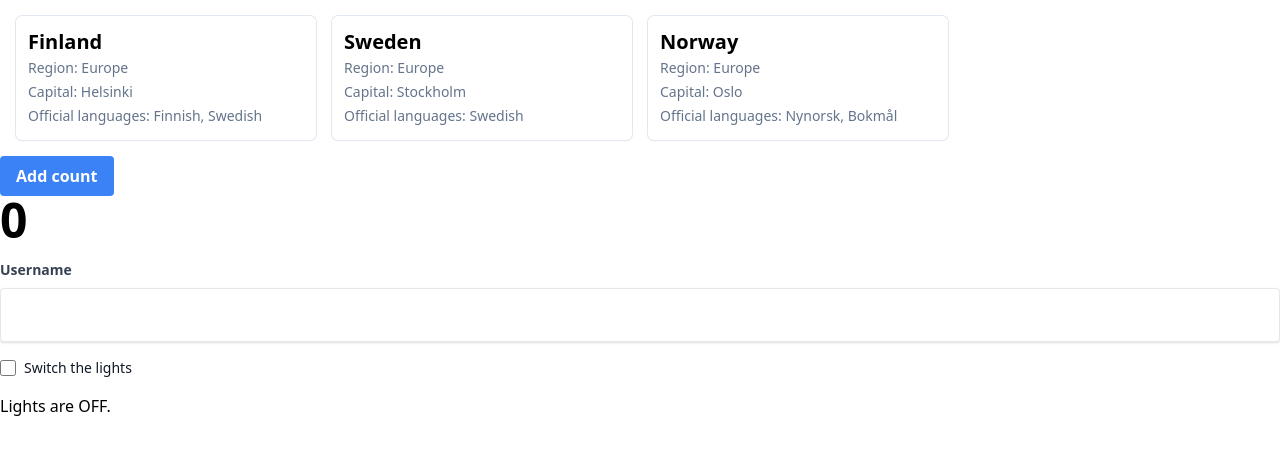
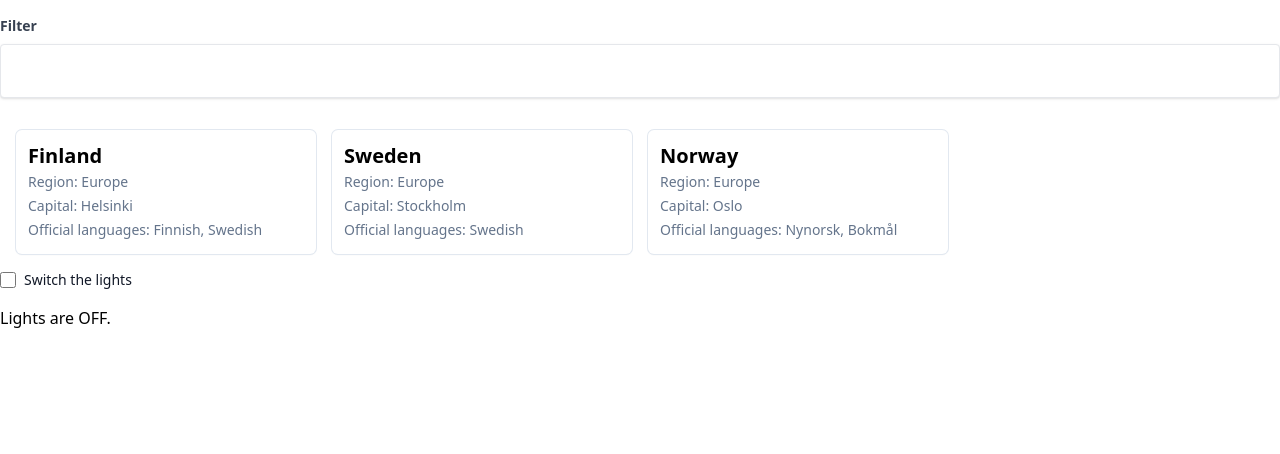
Before and after one commit to mikkomikko/react-course, a React (Create React App) app: page / in a window 1280 px wide. Shown: the top 454 px of the page. Built offline with nearby package versions, Linux system fonts and the light colour scheme.

Commit message:
Refactor components

```diff
--- a/src/App.tsx
+++ b/src/App.tsx
@@ -1,20 +1,8 @@
 import { ChangeEvent, useState } from "react";
-import Counter from "./components/Counter/Counter";
-import CountryListItem from "./components/CountryListItem/CountryListItem";
+import CountryList from "./components/CountryList/CountryList";
 
 function App() {
-  const [currentCount, setCurrentCount] = useState<number>(0);
-  const [currentText, setCurrentText] = useState<string>("");
   const [isOn, setIsOn] = useState(false);
-
-  const handleCountClick = () => {
-    // setCurrentCount(currentCount + 1);
-    setCurrentCount((prev) => prev + 1);
-  };
-
-  const handleTextInputChange = (event: ChangeEvent<HTMLInputElement>) => {
-    setCurrentText(event.target.value);
-  };
 
   const handleCheckboxChange = (event: ChangeEvent<HTMLInputElement>) => {
     setIsOn(event.target.checked);
@@ -22,51 +10,7 @@ function App() {
 
   return (
     <div className="max-w-7xl mx-auto">
-      <ul className="p-4 grid grid-cols-4 gap-4 text-sm leading-6">
-        <CountryListItem
-          name="Finland"
-          capital="Helsinki"
-          region="Europe"
-          languages={["Finnish", "Swedish"]}
-        />
-        <CountryListItem
-          name="Sweden"
-          capital="Stockholm"
-          region="Europe"
-          languages={["Swedish"]}
-        />
-        <CountryListItem
-          name="Norway"
-          capital="Oslo"
-          region="Europe"
-          languages={["Nynorsk", "Bokmål"]}
-        />
-      </ul>
-      <div className="mb-4">
-        <button
-          className="bg-blue-500 hover:bg-blue-700 text-white font-bold py-2 px-4 rounded"
-          onClick={handleCountClick}
-        >
-          Add count
-        </button>
-        <Counter count={currentCount} />
-      </div>
-      <div className="mb-4">
-        <label
-          className="block text-gray-700 text-sm font-bold mb-2"
-          htmlFor="username"
-        >
-          Username
-        </label>
-        <input
-          className="shadow appearance-none border rounded w-full py-4 px-4 text-gray-700 leading-tight focus:outline-none focus:border-sky-500 focus:ring-1 focus:ring-sky-500"
-          id="new-password"
-          type="text"
-          onChange={handleTextInputChange}
-          value={currentText}
-        />
-        <p className="mt-3">{currentText}</p>
-      </div>
+      <CountryList />
       <div className="mb-4">
         <div className="flex items-center mb-4">
           <input
--- /dev/null
+++ b/src/components/CountryList/CountryList.tsx
@@ -0,0 +1,37 @@
+import { useState } from "react";
+import CountryListItem from "../CountryListItem/CountryListItem";
+import TextInput from "../TextInput/TextInput";
+
+export default function CountryList() {
+  const [filterValue, setFilterValue] = useState("");
+
+  const handleFilterChange = (value: string) => {
+    setFilterValue(value);
+  };
+
+  return (
+    <div>
+      <TextInput onChange={handleFilterChange} />
+      <ul className="p-4 grid grid-cols-4 gap-4 text-sm leading-6">
+        <CountryListItem
+          name="Finland"
+          capital="Helsinki"
+          region="Europe"
+          languages={["Finnish", "Swedish"]}
+        />
+        <CountryListItem
+          name="Sweden"
+          capital="Stockholm"
+          region="Europe"
+          languages={["Swedish"]}
+        />
+        <CountryListItem
+          name="Norway"
+          capital="Oslo"
+          region="Europe"
+          languages={["Nynorsk", "Bokmål"]}
+        />
+      </ul>
+    </div>
+  );
+}
--- /dev/null
+++ b/src/components/TextInput/TextInput.tsx
@@ -0,0 +1,33 @@
+import { ChangeEvent, useState } from "react";
+
+interface Props {
+  onChange: (value: string) => void;
+}
+
+export default function TextInput({ onChange }: Props) {
+  const [currentText, setCurrentText] = useState("");
+
+  const handleTextInputChange = (event: ChangeEvent<HTMLInputElement>) => {
+    setCurrentText(event.target.value);
+    // We can't use currentText here
+    onChange(event.target.value);
+  };
+
+  return (
+    <div className="mt-4 mb-4">
+      <label
+        className="block text-gray-700 text-sm font-bold mb-2"
+        htmlFor="filter"
+      >
+        Filter
+      </label>
+      <input
+        className="shadow appearance-none border rounded w-full py-4 px-4 text-gray-700 leading-tight focus:outline-none focus:border-sky-500 focus:ring-1 focus:ring-sky-500"
+        id="filter"
+        type="text"
+        onChange={handleTextInputChange}
+        value={currentText}
+      />
+    </div>
+  );
+}
```
